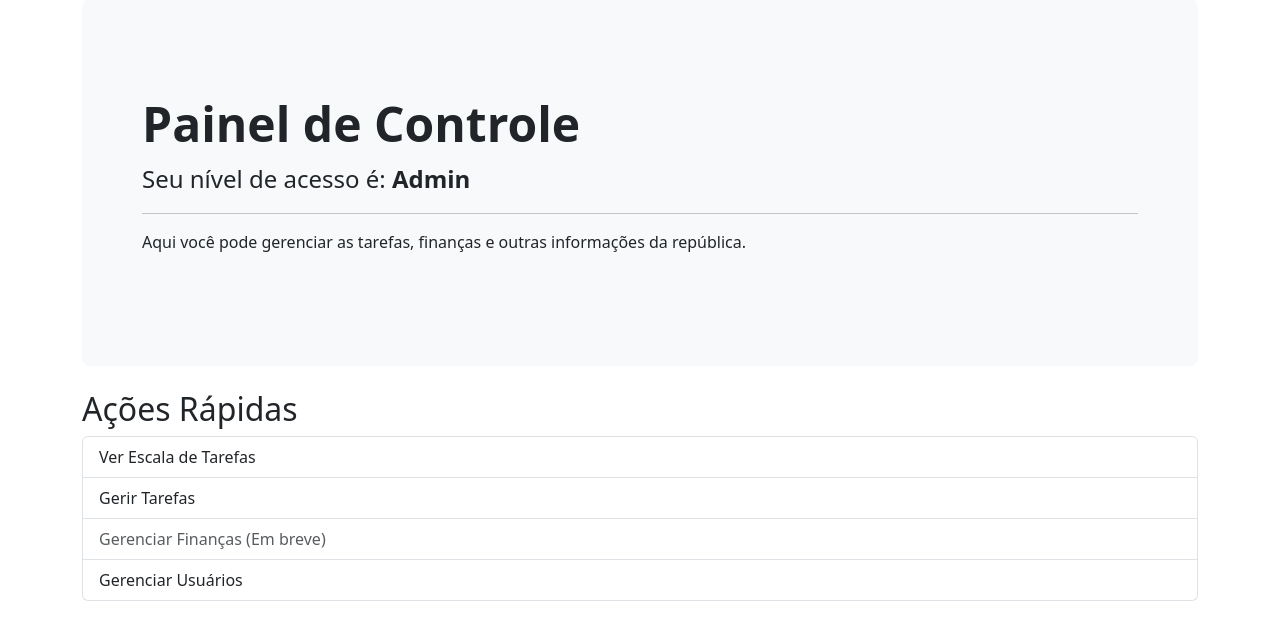
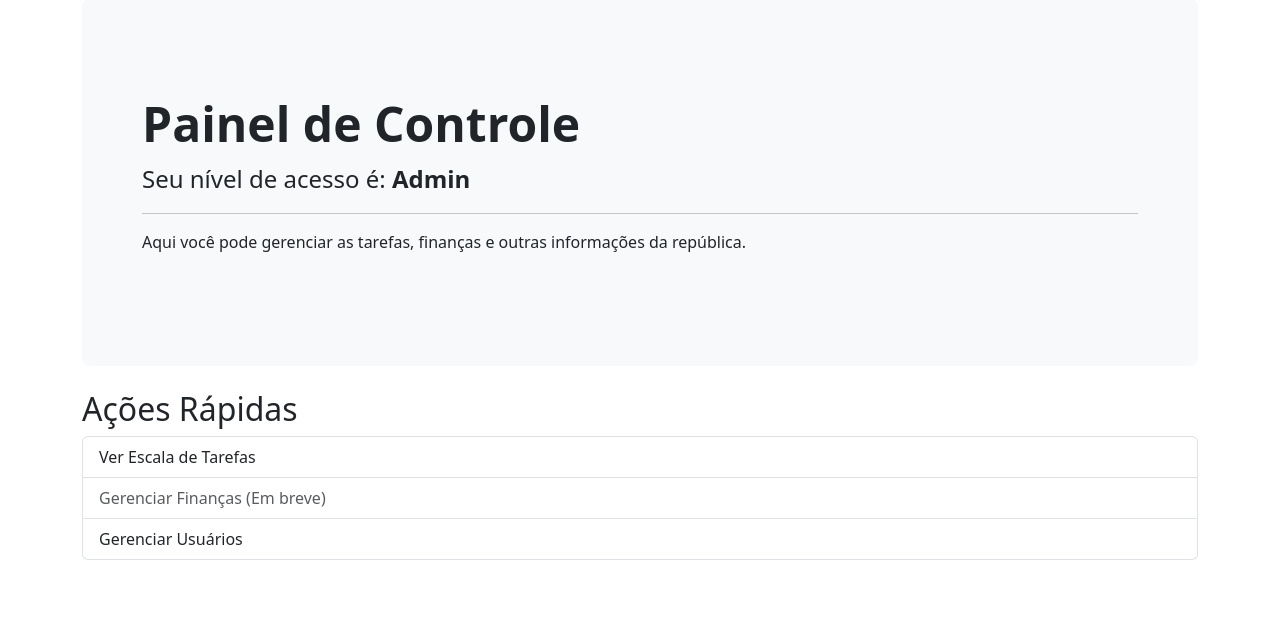
Before and after one commit to DilvoneiL/republica-manager, a Flask app: page / in a window 1280 px wide. Shown: the part 81-721 px from the top of the page. Run offline with Flask 3, Linux system fonts and the light colour scheme; a user stored in the database is signed in.

Commit message:
Update index.html

```diff
--- a/app/templates/index.html
+++ b/app/templates/index.html
@@ -45,7 +45,7 @@
 
             <!-- Links que só aparecem se o usuário for Gerenciador ou Admin -->
             {% if user.is_gerenciador() %}
-                <a href="{{ url_for('tarefas.lista_tarefas') }}" class="list-group-item list-group-item-action">Gerir Tarefas</a>
+                <!-- <a href="{{ url_for('tarefas.lista_tarefas') }}" class="list-group-item list-group-item-action">Gerir Tarefas</a> -->
                 <a href="#" class="list-group-item list-group-item-action disabled">Gerenciar Finanças (Em breve)</a>
                 <a href="{{ url_for('admin.lista_usuarios') }}" class="list-group-item list-group-item-action">Gerenciar Usuários</a>
             {% else %}
```
